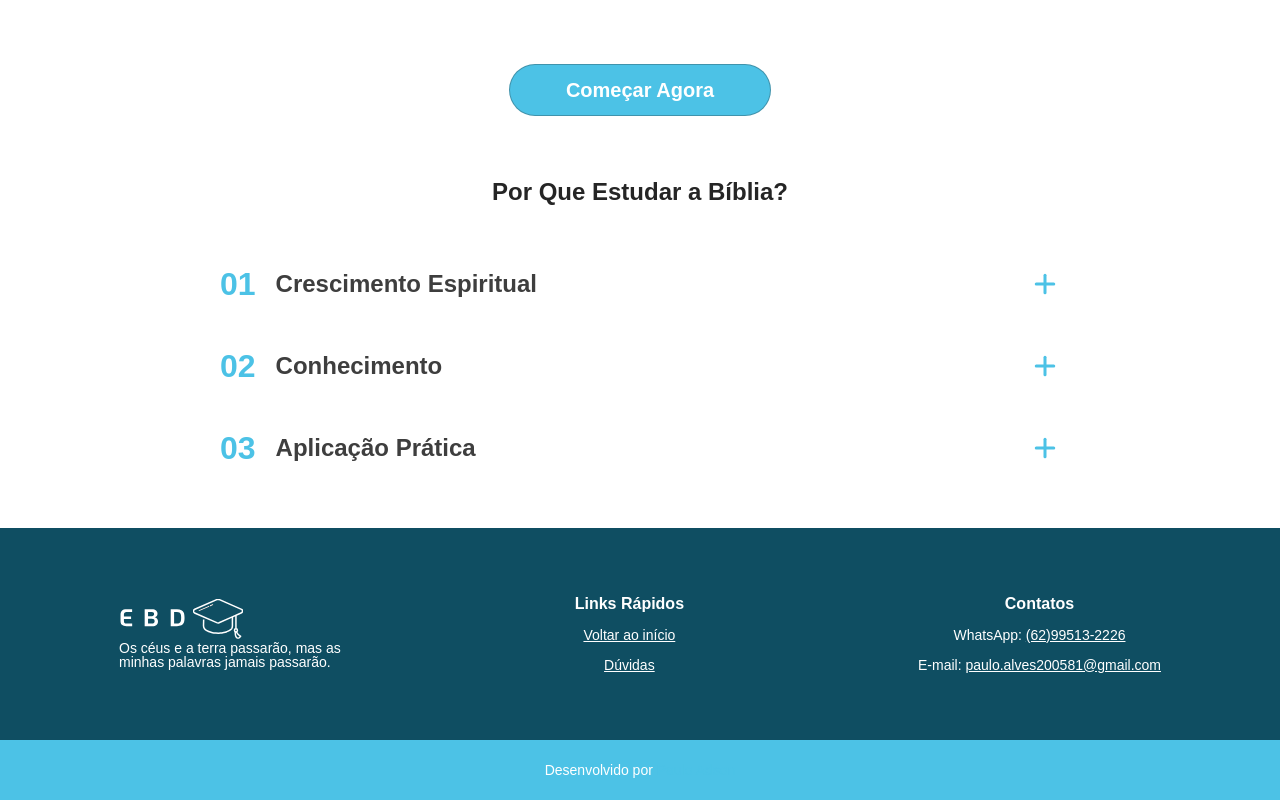
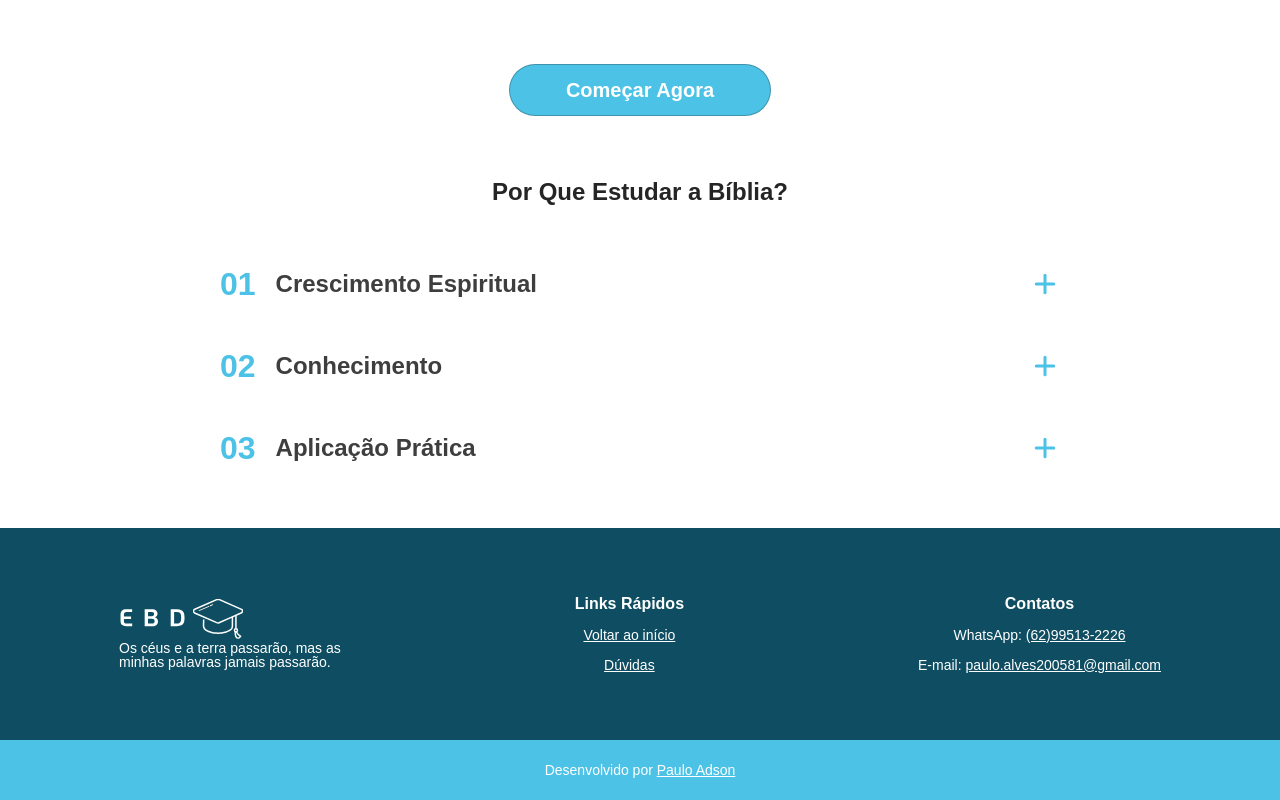
Before and after one commit to PauloAdson/curso-escola-biblica, a React (Create React App) app: page / in a window 1280 px wide. Shown: the part 1233-2033 px from the top of the page. Built offline with nearby package versions, Linux system fonts and the light colour scheme; a web font is replaced by a local one.

Commit message:
alterando o link das imagens e alterando a cor do link do footer

```diff
--- a/src/App.jsx
+++ b/src/App.jsx
@@ -33,7 +33,9 @@ function App() {
           } />
 
           <Route path='/logintest' element={
-            <Logintest />
+            <>
+              <Logintest />
+            </>
           } />
         </Routes>
       </BrowserRouter>
--- a/src/components/Footer/styles.css
+++ b/src/components/Footer/styles.css
@@ -55,7 +55,7 @@ div.copyright {
     background-color: var(--bg-claro);
 }
 
-div.copyright p, a {
+div.copyright p, p a {
     color: var(--cor-secundaria);
 }
 
--- a/src/components/Home/Home.jsx
+++ b/src/components/Home/Home.jsx
@@ -23,7 +23,7 @@ export class Home extends React.Component {
                         <p className="visao-geral-curso__conteudo-paragrafo">
                             Nosso curso de estudo bíblico foi desenvolvido para todos aqueles que desejam aprofundar seu conhecimento e entendimento da Bíblia Sagrada. Seja você um iniciante ou alguém que já possui um conhecimento sólido das Escrituras, nosso curso  oferece um ambiente enriquecedor para explorar a Palavra de Deus de maneira profunda e significativa.
                         </p>
-                        <img className="visao-geral-curso__conteudo-img mobile-none" src="https://raw.githubusercontent.com/PauloAdson/escola-biblica/main/src/assets/images/imagem-bliblia.png" alt="imagem de uma bíblia" />
+                        <img className="visao-geral-curso__conteudo-img mobile-none" src="https://raw.githubusercontent.com/PauloAdson/curso-escola-biblica/main/src/assets/images/imagem-bliblia.png" alt="imagem de uma bíblia" />
                     </div>
                     <Button estilo="btn-destaque cadastro" link="/cadastro" texto="Começar Agora" />
                 </section>
--- a/src/components/Home/styles.css
+++ b/src/components/Home/styles.css
@@ -14,7 +14,7 @@ main.bg-main::before {
     height: 100%;
     top: 0;
     left: 0;
-    background-image: url(https://raw.githubusercontent.com/PauloAdson/escola-biblica/main/src/assets/images/backgroun-principal.png);
+    background-image: url(https://raw.githubusercontent.com/PauloAdson/curso-escola-biblica/main/src/assets/images/backgroun-principal.png);
     /* background-image: url(../../assets/images/backgroun-principal.png); */
     background-repeat: no-repeat;
     background-position: center center;
```
